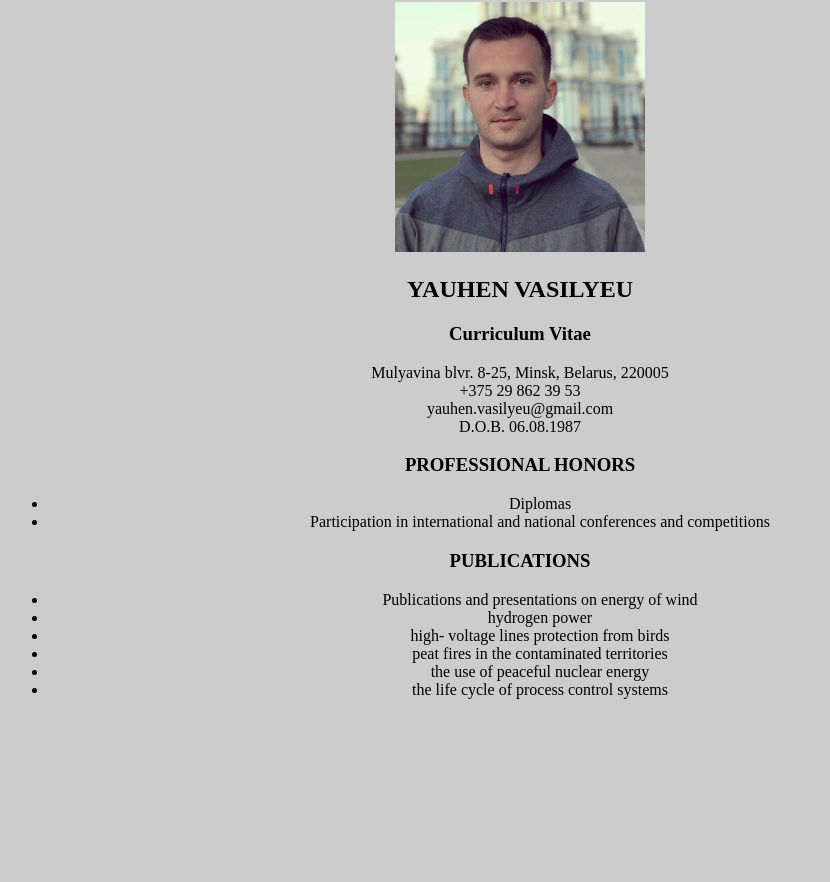
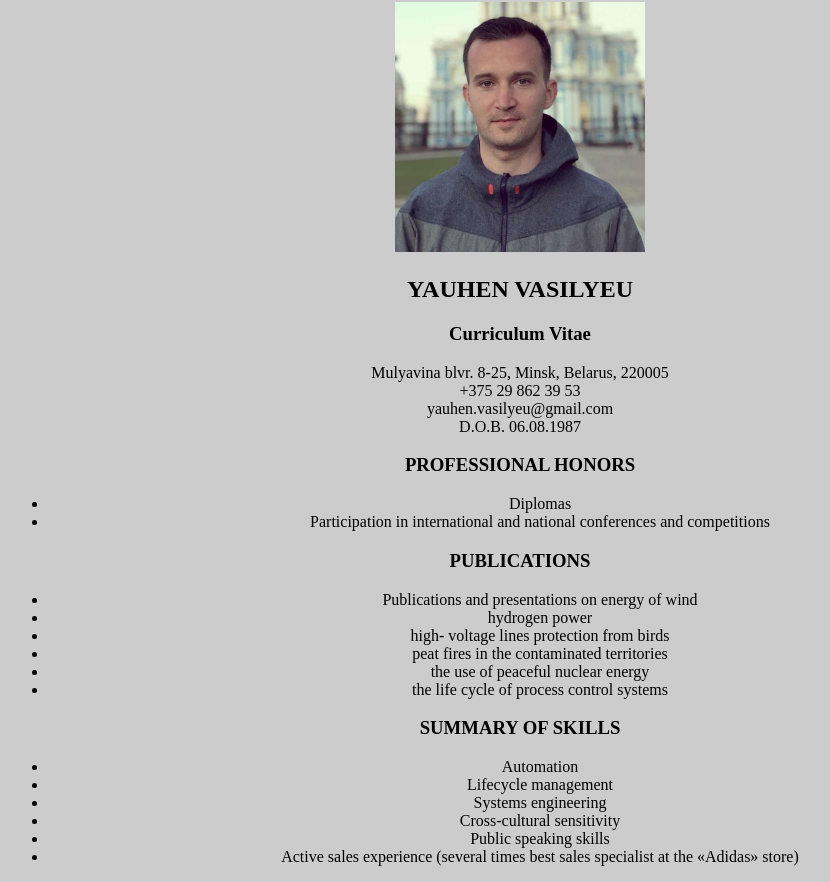
Before and after one commit to yauhen87/rsschool-2019Q1-cv, a plain HTML site: page index.html in a window 1280 px wide. Shown: the part 78-960 px from the top of the page, without its empty margins (0-830 px from the left). Before the commit the page ends 800 px from the top, so only its background shows below. Drawn offline with Linux system fonts and the light colour scheme.

Commit message:
feat: add skills in index.html

```diff
--- a/index.html
+++ b/index.html
@@ -36,11 +36,25 @@
           <ul>
             <li>Publications and presentations on
               energy of wind</li>
-              <li>hydrogen power</li>
-              <li>high- voltage lines protection from birds</li>
-              <li>peat fires in the contaminated territories</li>
-              <li>the use of peaceful nuclear energy</li>
-              <li>the life cycle of process control systems</li>
+            <li>hydrogen power</li>
+            <li>high- voltage lines protection from birds</li>
+            <li>peat fires in the contaminated territories</li>
+            <li>the use of peaceful nuclear energy</li>
+            <li>the life cycle of process control systems</li>
+          </ul>
+        </article>
+      </section>
+      <section class="info">
+        <article class="skills">
+          <h3>SUMMARY OF SKILLS</h3>
+          <ul>
+            <li>Automation</li>
+            <li>Lifecycle management</li>
+            <li>Systems engineering</li>
+            <li>Cross-cultural sensitivity</li>
+            <li>Public speaking skills</li>
+            <li>Active sales experience
+              (several times best sales specialist at the «Adidas» store)</li>
           </ul>
         </article>
       </section>
```
